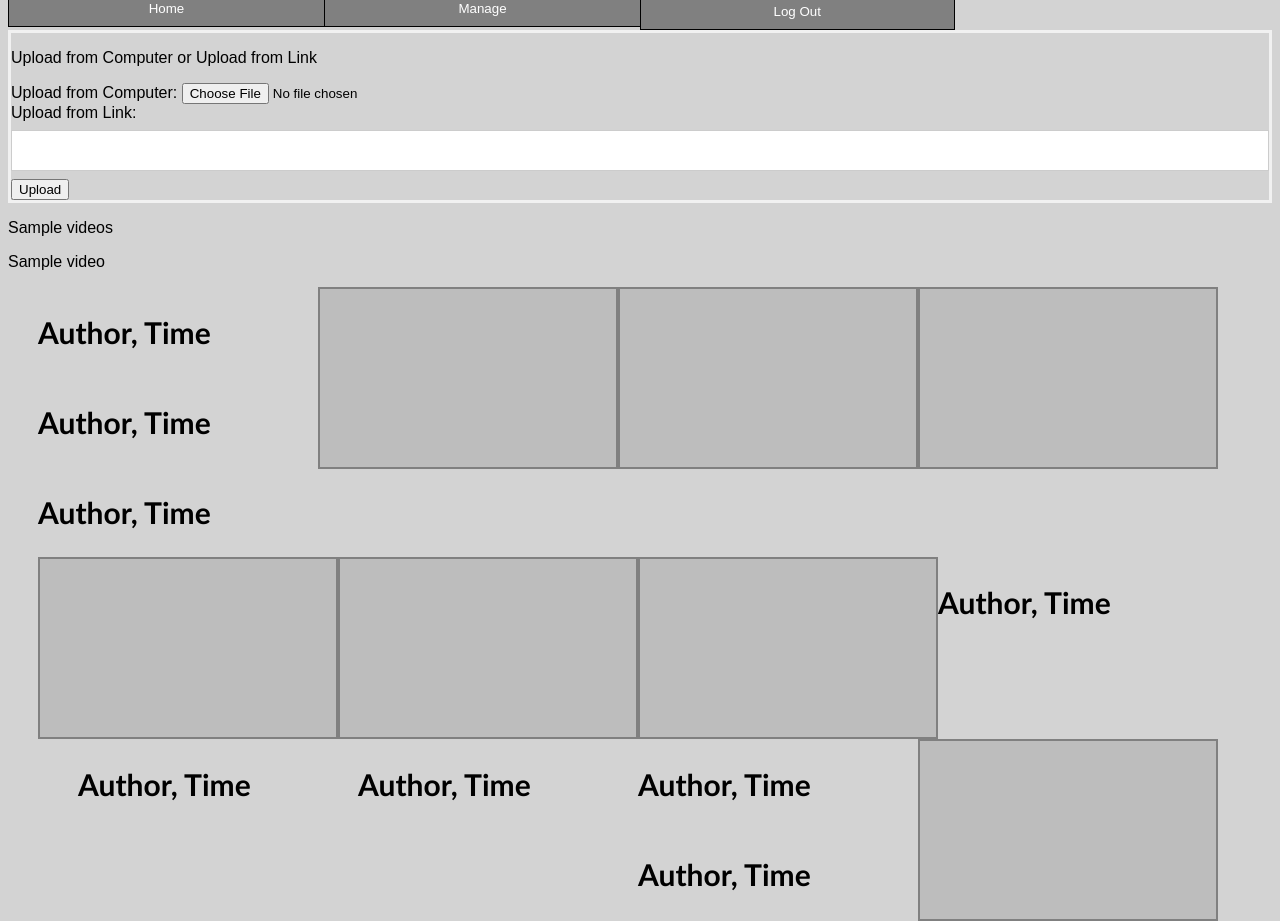
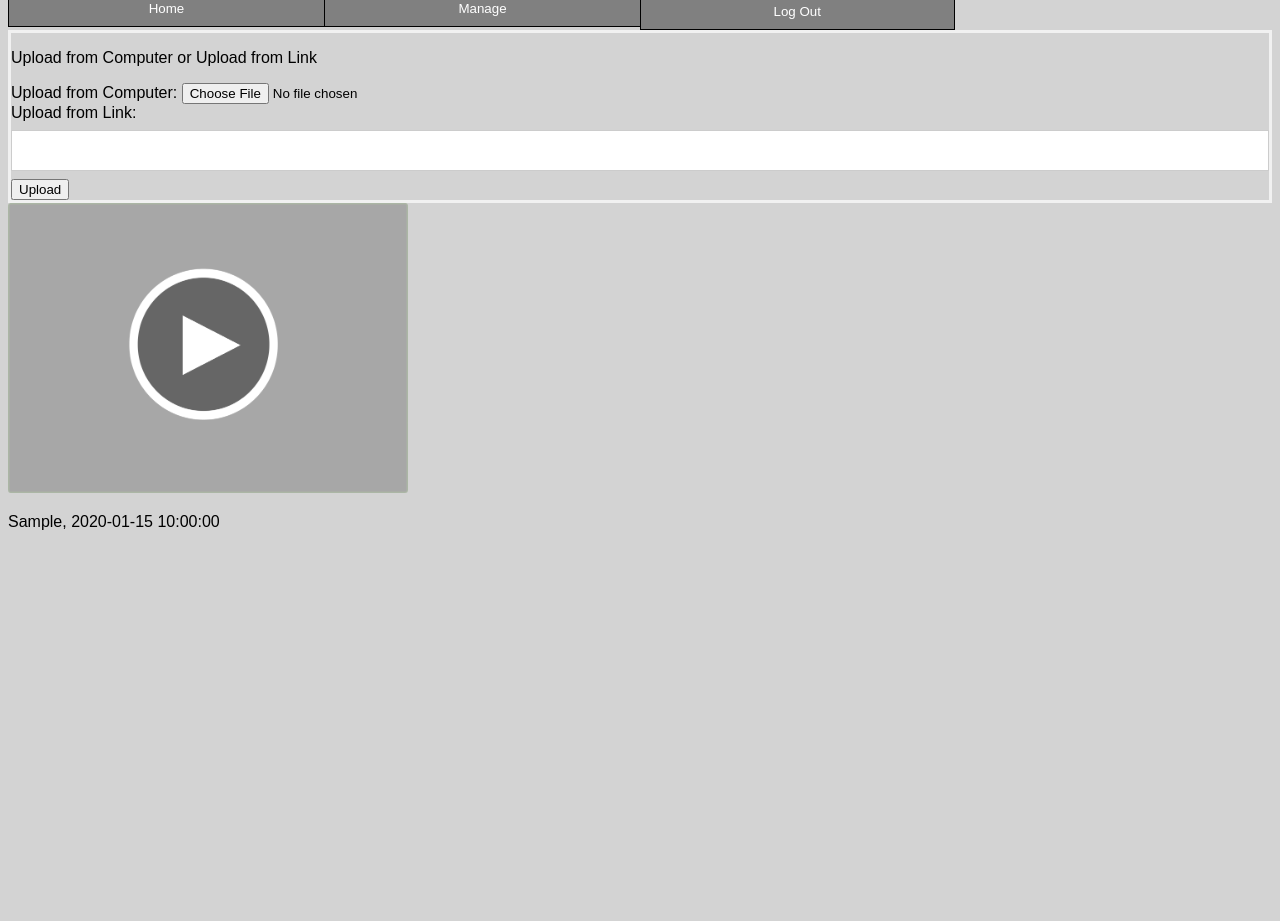
Before and after one commit to DataFrogman/CSEC380-Final-Project, a Flask app: template Activity4/webserver/templates/homepage.html in a window 1280 px wide. Shown: the part 195-1116 px from the top of the page. After the commit the page ends 725 px from the top, so only its background shows below. Run offline with Flask 2, Linux system fonts and the light colour scheme; the template is opened without the code that fills it: most values are stand-ins (such as "Sample title", 1, 10 or a date in 2020).

Commit message:
Added video feed with thumbnails that link to browsers video player. Later work will be done on thumbnails to be played in webpage.

```diff
--- a/Activity4/webserver/app.py
+++ b/Activity4/webserver/app.py
@@ -64,10 +64,10 @@
     cursor, conn = connection()
     if 'username' in session:
         videos=[]
-        videos = getvideos()
-        videos.append(getothervideos())
+        videos = getvideos(cursor, conn)
+        # videos.append(getothervideos())
         if request.method == "POST":
-            target = os.path.join(APP_ROOT, "static")
+            target = "static"
             link = request.form.get('linkupload', None)
             if link != "" and link is not None:
                 localfile = link.split('/')[-1]
@@ -123,28 +123,15 @@
         conn.close()
     return redirect(url_for('login'))
 
-def getvideos():
-    cursor, conn = connection()
-    if session.get('username'):
-        username = request.get_json(force=True)
-        print(username)
-        username = username['username']
-        print("username is " + str(username), file=sys.stderr)
-        cursor.execute("SELECT UserID FROM users WHERE Username='{}'".format(username))
-        userid = cursor.fetchone()
-        cursor.execute("SELECT * FROM video WHERE UserID={}".format(userid[0]))
-        rows = cursor.fetchall()
-        row_headers=[x[0] for x in cursor.description]
-        json_data=[]
-        for result in rows:
-            json_data.append(dict(zip(row_headers,result)))
-        print(json_data, file=sys.stderr)
-        cursor.close()
-        conn.close()
-        return jsonify(json_data)
-    cursor.close()
-    conn.close()
-    return redirect(url_for('login'))
+def getvideos(cursor, conn):
+    json_data=[]
+    cursor.execute("SELECT * FROM videos")
+    rows = cursor.fetchall()
+    row_headers=[x[0] for x in cursor.description]
+    for result in rows:
+        json_data.append(dict(zip(row_headers,result)))
+    print(json_data, file=sys.stderr)
+    return json_data
 
 def getothervideos():
     cursor, conn = connection()
--- a/Activity4/webserver/templates/homepage.html
+++ b/Activity4/webserver/templates/homepage.html
@@ -21,34 +21,20 @@
 </div>
 <div class="vids">
     <div class="vidgroup">
-        <p>{{ videos }}</p>
+
+    <tr>
         {% for video in videos %}
-            <p>{{ video }}</p>
+        <td>
+            <section>
+                <!-- <form action="/video" method="POST" style="border: none;"> -->
+                    <a href="{{ video.get("VideoURL") }}"><img src="static/play_button.png" style="width: 400px;height: 290px;background-size: 100%;"></a>
+                    <input type="hidden" name="videoURL" value="{{ video.get("VideoURL") }}" >
+                    <!-- <button style="background: url(static/play_button.png);width: 400px;height: 290px;background-size: 100%;"></button> -->
+                <!-- </form> -->
+                <p> {{ video.get("VideoUser") }}, {{ video.get("DateUploaded") }}</a></p>
+            </section>
+        </td>
         {% endfor %}
-    <tr>
-        <td><div class="rectangle"></div></td>
-        <td><div class="rectangle"></div></td>
-        <td><div class="rectangle"></div></td>
-
-    </tr>
-    <tr>
-        <td><h3>Author, Time</h3></td>
-        <td><h3>Author, Time</h3></td>
-        <td><h3>Author, Time</h3></td>
-        <td><h3>Author, Time</h3></td>
-    </tr>
-    <tr>
-        <td><div class="rectangle"></div></td>
-        <td><div class="rectangle"></div></td>
-        <td><div class="rectangle"></div></td>
-        <td><div class="rectangle"></div></td>
-    </tr>
-    <tr>
-        <td><h3>Author, Time</h3></td>
-        <td><h3>Author, Time</h3></td>
-        <td><h3>Author, Time</h3></td>
-        <td><h3>Author, Time</h3></td>
-    </tr>
     </div>
 </div>
 </hr>
```
Also changed, not shown: Activity4/webserver/static/play_button.png (added).
